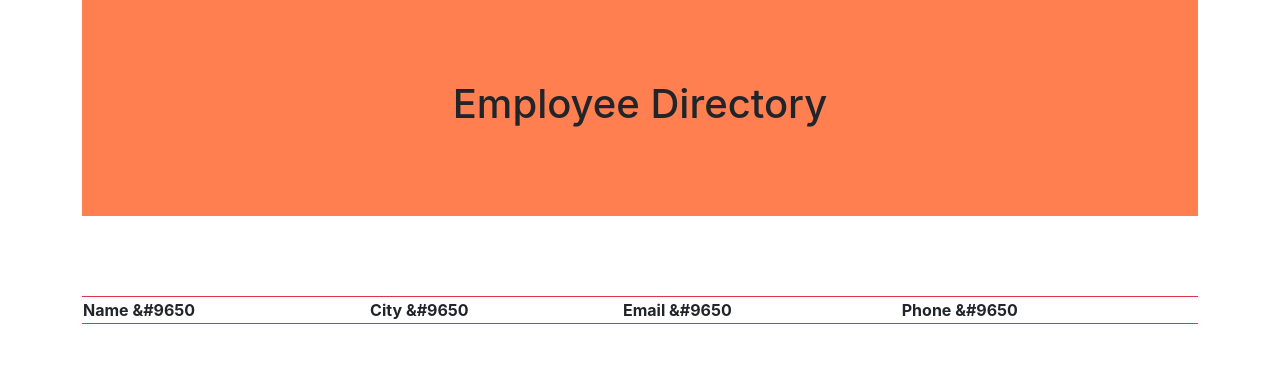
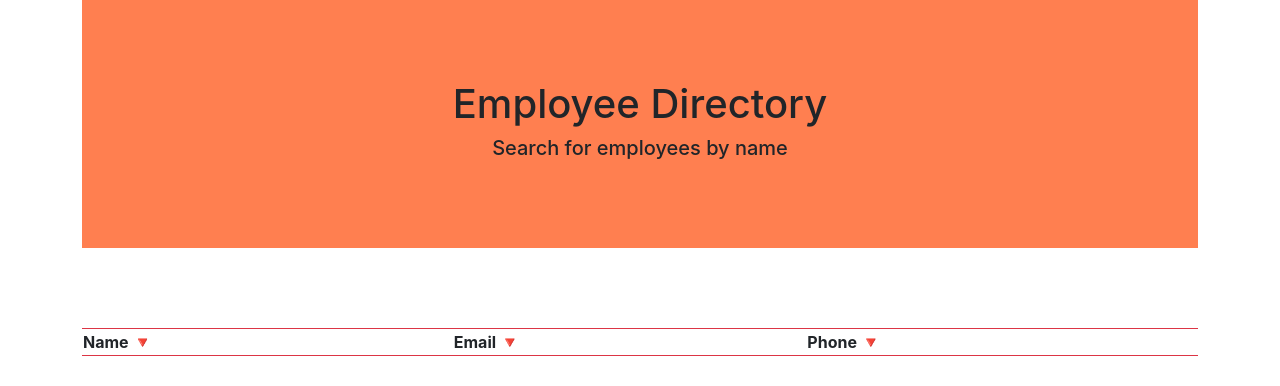
Before and after one commit to ksdevinney/staff-directory, a React (Create React App) app: page / in a window 1280 px wide. Shown: the top 386 px of the page. Built offline with nearby package versions, Linux system fonts and the light colour scheme.

Commit message:
basic format works, no data

```diff
--- a/src/components/Header.js
+++ b/src/components/Header.js
@@ -4,6 +4,7 @@ function Header() {
     return (
         <header>
             <h1>Employee Directory</h1>
+            <h5>Search for employees by name</h5>
         </header>
     )
 }
--- /dev/null
+++ b/src/components/StaffCard.js
@@ -0,0 +1,14 @@
+import React from 'react';
+
+function StaffCard({ name, email, phone }) {
+    // data for each employee
+    return (
+        <tr>
+            <td>${name} </td>
+            <td>${email}</td>
+            <td>${phone}</td>
+        </tr>
+    )
+}
+
+export default StaffCard
--- a/src/components/StaffInfo.js
+++ b/src/components/StaffInfo.js
@@ -1,13 +1,15 @@
 import React from 'react';
+import StaffCard from './StaffCard'
 
 function StaffInfo() {
     return(
+        // basic table
         <table className="table table-hover table-bordered border-danger">
         <tr className="info">
-            <th data-column="name" data-order="desc">Name &#9650</th>
-            <th data-column="city" data-order="desc">City &#9650</th>
-            <th data-column="email" data-order="desc">Email &#9650</th>
-            <th data-column="phone" data-order="desc">Phone &#9650</th>
+            <th data-column="name" data-order="desc">Name 🔻</th>
+            {/* <th data-column="city" data-order="desc">City 🔻</th> */}
+            <th data-column="email" data-order="desc">Email 🔻</th>
+            <th data-column="phone" data-order="desc">Phone 🔻</th>
         </tr>
         <tbody id="myTable">
 
--- a/src/components/Wrapper.js
+++ b/src/components/Wrapper.js
@@ -1,7 +1,9 @@
 import React from 'react';
+import StaffCard from './StaffCard';
 import StaffInfo from './StaffInfo'
 
 function Wrapper() {
+    // holds things
     return(
         <div className='StaffList'>
             <StaffInfo />
--- a/src/index.js
+++ b/src/index.js
@@ -2,7 +2,7 @@ import React from 'react';
 import ReactDOM from 'react-dom';
 import App from './App';
 import reportWebVitals from './reportWebVitals';
-import bootstrap from 'bootstrap/dist/css/bootstrap.min.css';
+import 'bootstrap/dist/css/bootstrap.min.css';
 import "./index.css";
 
 ReactDOM.render(
```
Also changed, not shown: src/App.js (+5 -2 lines).
